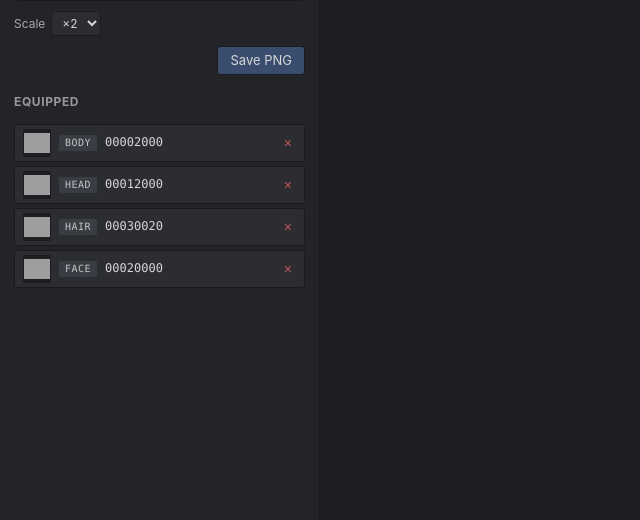
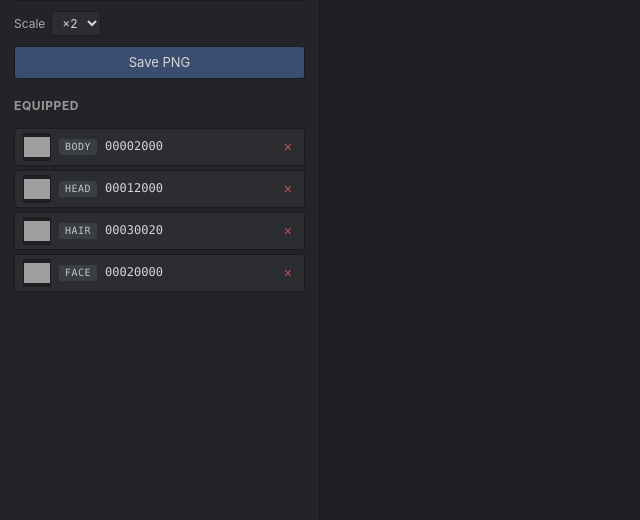
Before and after one commit to Leonana69/wz-python, a Flask app: template server/templates/character.html in a window 1280 px wide. Shown: the part 280-800 px from the top of the page, without its empty margins (0-640 px from the left). Run offline with Flask 3, Linux system fonts and the light colour scheme; the template is opened without the code that fills it, so the values that code supplies are empty; parts of the project's set-up code (start-up, migrations or seed data) failed here and were passed over; some libraries are stand-ins or nearby versions; grey boxes are pictures that could not be loaded.

Commit message:
Character Builder: full-width Save PNG row
The button used to right-align via ``margin-left: auto`` (a
hand-me-down from when it shared the row with Scale / Pose / Ear).
Now that it lives on its own row, override the auto margin and
``flex: 1`` so it fills the controls panel — easier hit target and
the button reads as a primary action rather than a tucked-away
afterthought.

Co-Authored-By: Claude Opus 4.7 (1M context) <noreply@anthropic.com>

```diff
--- a/server/static/character.css
+++ b/server/static/character.css
@@ -82,6 +82,19 @@
   cursor: pointer;
 }
 .char-controls button:hover { background: #4d6592; }
+
+/* Save PNG sits on its own row beneath Scale / Pose / Ear and
+ * spans the full width of the controls panel. ``flex: 1`` overrides
+ * the default ``margin-left: auto`` from ``.char-controls button``
+ * so the button fills instead of just hugging the right edge. */
+.char-controls-actions {
+  align-items: stretch;
+}
+.char-controls-actions button {
+  flex: 1;
+  margin-left: 0;
+  padding: 6px 12px;
+}
 
 /* Pose toggle — only shown when the equipped weapon supports both
  * stand1 (one-handed) and stand2 (two-handed). */
```
